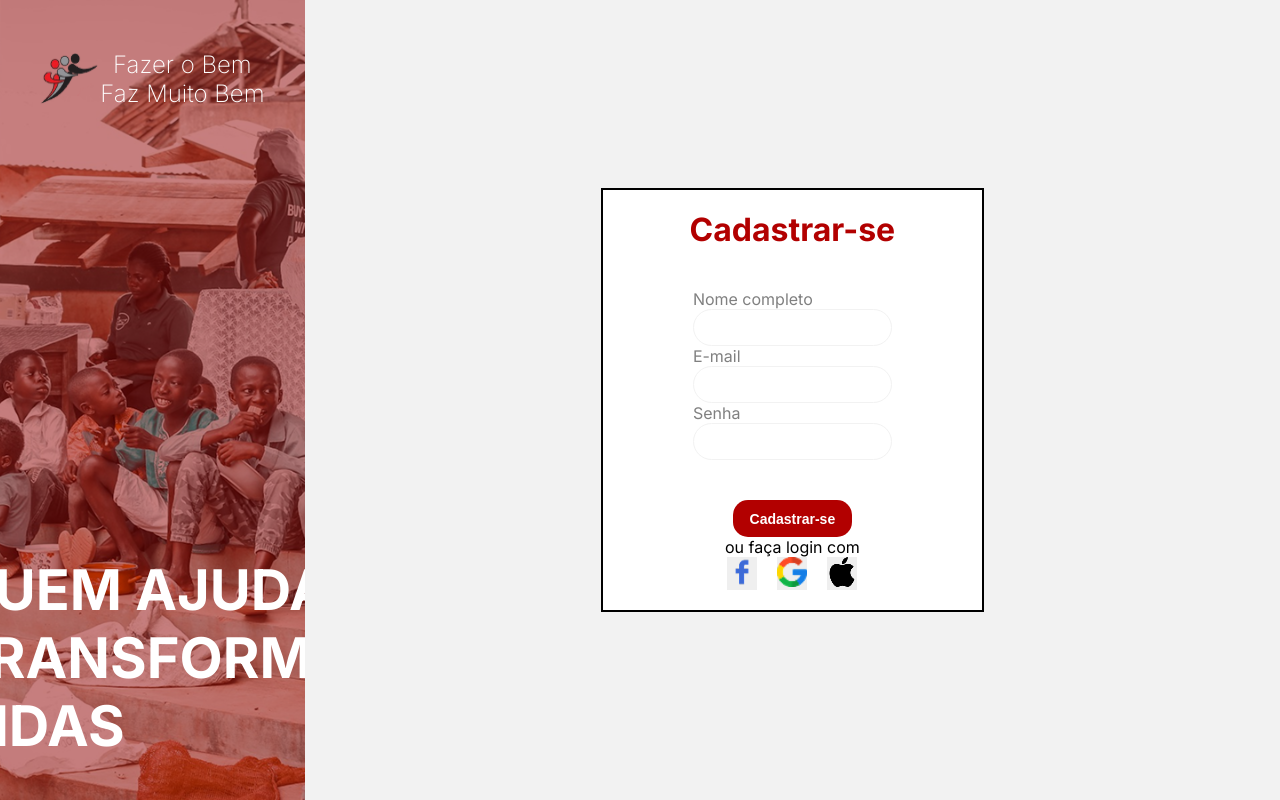
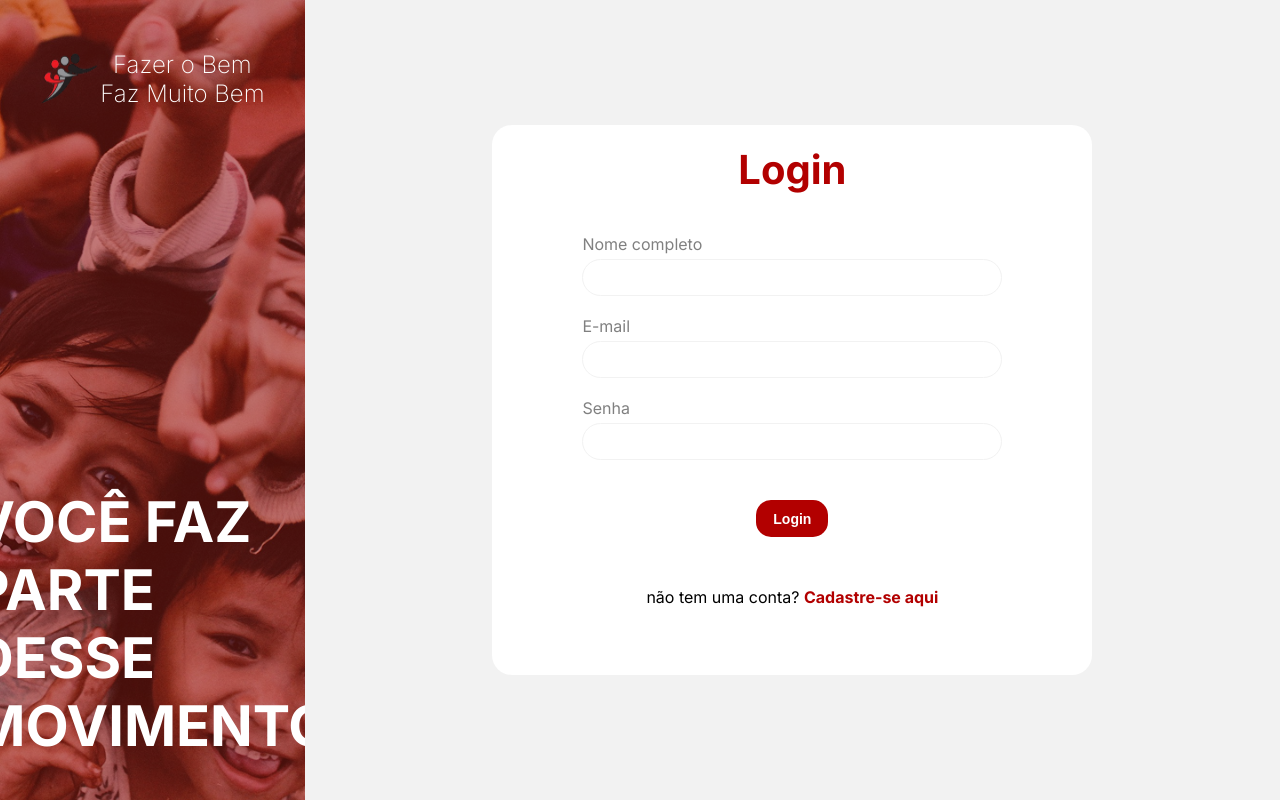
Before and after one commit to Gruposemh/front, a React (Vite) app: page / in a window 1280 px wide. Built offline with nearby package versions, Linux system fonts and the light colour scheme.

Commit message:
Feat: Adicionando tela de Login e Cadastro

```diff
--- a/src/App.jsx
+++ b/src/App.jsx
@@ -10,7 +10,7 @@ import Login from "./pages/Login"
 const App = () => {
   return (
     <>
-      <Cadastro/>
+      <Login />
     </>
   )
 }
--- a/src/components/Cards/CardCadastro/index.jsx
+++ b/src/components/Cards/CardCadastro/index.jsx
@@ -26,8 +26,10 @@ const CardCadastro = ({ title, action}) => {
                         </div>
                     </div>
                     <Button text={action}/>
+
+                    {title !== "Login" ? (
+                        <div className="opcoes-login">
                             <p>ou faça login com</p>
-                    <div className="opcoes-login">
                             <button className="social-btn facebook">
                                 <img src={facebook} />
                             </button>
@@ -38,6 +40,9 @@ const CardCadastro = ({ title, action}) => {
                                 <img src={apple} />
                             </button>
                         </div>
+                    ) : (
+                        <p className="criar-conta">não tem uma conta? <span> Cadastre-se aqui </span></p>
+                    )}
                 </div>
             </div>
         </>
--- a/src/pages/Login/index.jsx
+++ b/src/pages/Login/index.jsx
@@ -1,11 +1,15 @@
 import React from "react";
 import CapaCadastro from "../../components/Cadastro/Capa-cadastro"
+import CardCadastro from "../../components/Cards/CardCadastro";
 import capa from "../../assets/Login/capa-login.png"
 
 export default function Login(){
     return(
         <>
-            <CapaCadastro title={"Você faz parte dese movimento"} img={capa}/>
+        <div className="formulario-container">
+            <CapaCadastro title={"Você faz parte desse movimento"} img={capa}/>
+            <CardCadastro title={"Login"} action={"Login"}/>
+        </div>
         </>
     )
 }
--- a/src/styles/Cards/CardFormulario/style.css
+++ b/src/styles/Cards/CardFormulario/style.css
@@ -9,25 +9,33 @@
 .card-formulario{
     display: flex;
     flex-direction: column;
+    width: 600px;
+    height: 550px;
     align-items: center;
-    border: 2px solid black;
     padding: 20px 50px;
     background: var(--color-white);
+    border-radius: 20px;
 }
 
 .inputs{
     padding: 40px;
+    width: 100%;
+    display: flex;
+    flex-direction: column;
+    gap: 20px;
 }
 
 .input{
     display: flex;
     flex-direction: column;
+    gap: 5px;
 }
 
 .input input{
     border: 1px solid var(--color-grey-light);
     border-radius: 20px;
     padding: 10px;
+    outline: none;
 }
 
 .input label{
@@ -36,14 +44,27 @@
 
 .card-formulario h1{
     color: var(--color-secondary);
+    font-size: 2.5rem;
 }
 
 .opcoes-login{
-    display: flex;
-    align-items: center;
+    text-align: center;
     gap: 20px;
+    padding-top: 20px;
 }
 
-.opcoes-login img{
+.opcoes-login button{
+    margin: 5px;
     width: 30px;
+    font-size: 2rem;
+    background: none;
 }
+
+.criar-conta {
+    padding-top: 50px;
+}
+
+.criar-conta span{
+    font-weight: bold;
+    color: var(--color-secondary);
+}
```
Also changed, not shown: 1 other file (tests, documents, lock files or other folders). Lines whose indentation alone changed are shown as unchanged.
